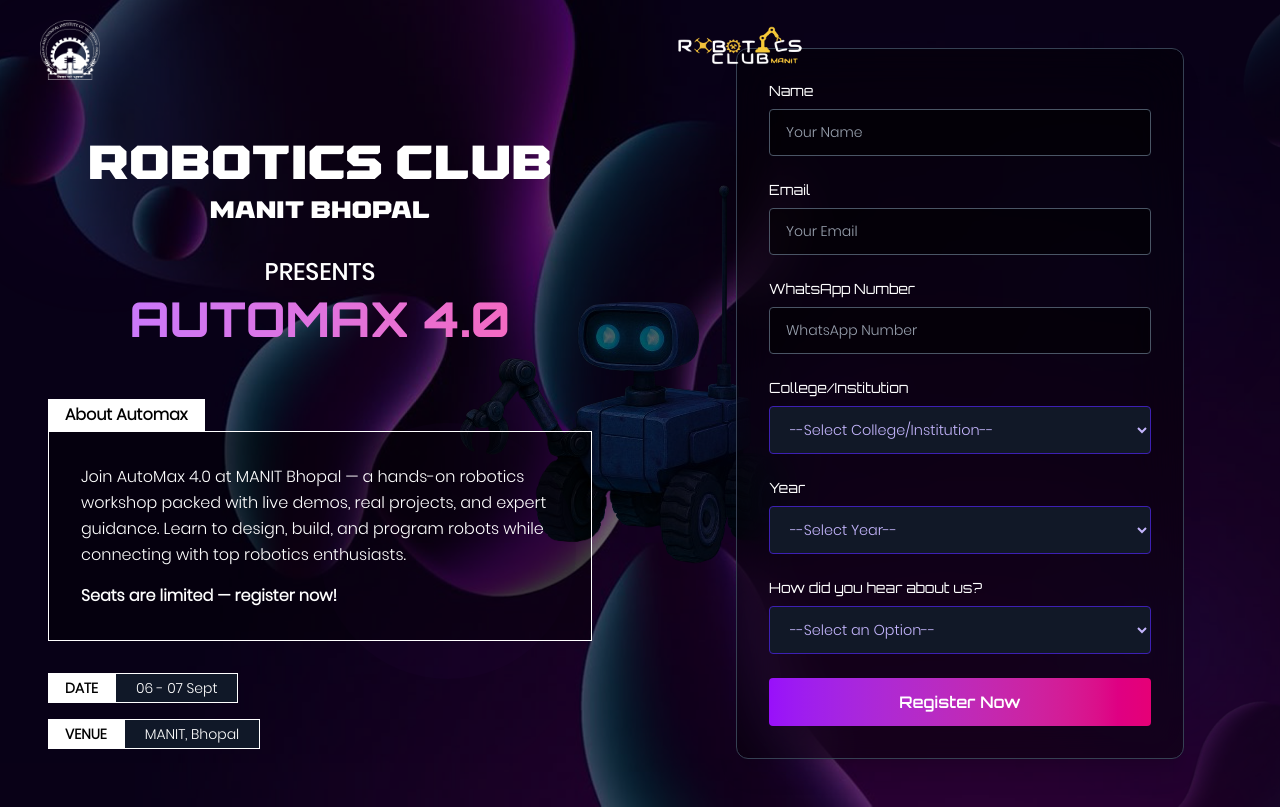
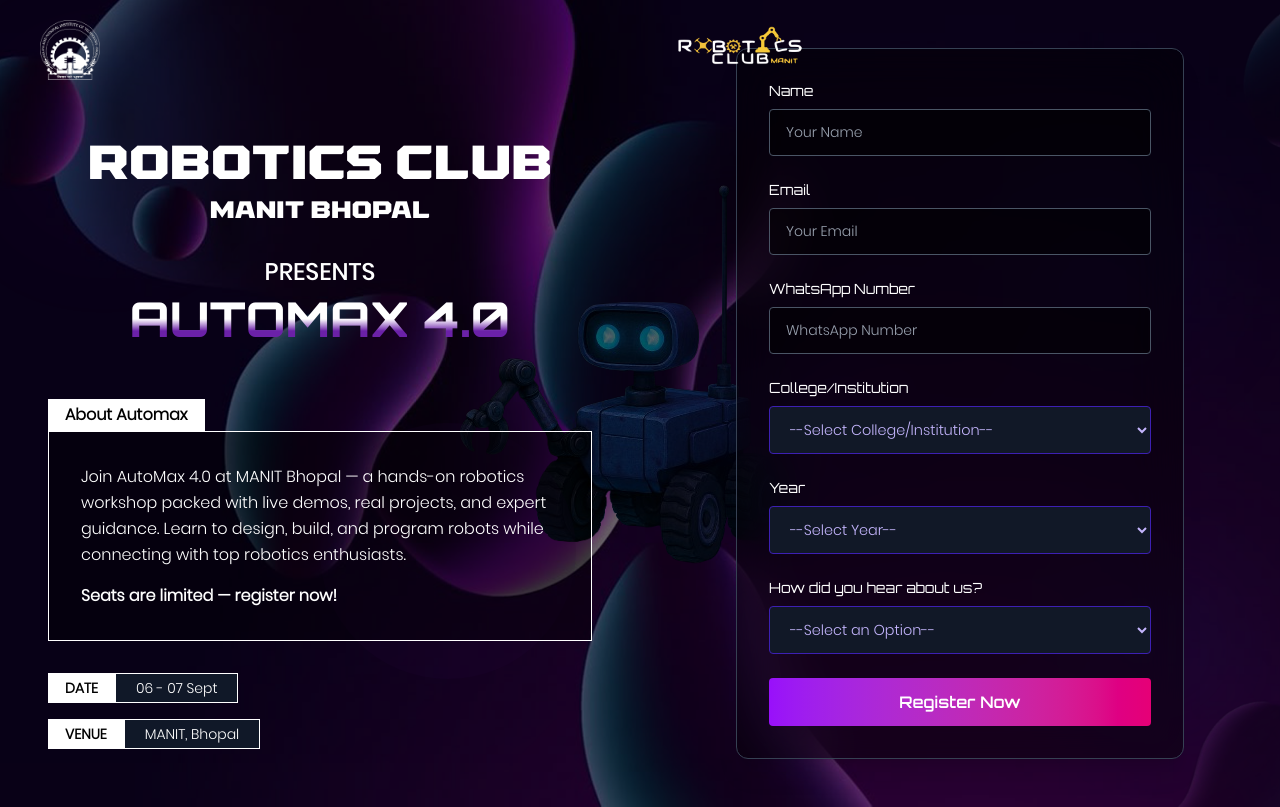
Before and after one commit to anupam-dwivedi06/Robotics-form, a Next.js app: page / in a window 1280 px wide. Built offline with nearby package versions, Linux system fonts and the light colour scheme.

Commit message:
minute changes

```diff
--- a/src/app/globals.css
+++ b/src/app/globals.css
@@ -101,7 +101,19 @@
   color: white;
 }
 
-
+.automata2{
+    font-family: 'Orbitron', sans-serif;
+    background:  linear-gradient(
+    to bottom,
+    white 0%,
+    white ,
+    white ,
+    #6b21a8 ,
+    #6b21a8 100%
+  );;
+  -webkit-background-clip: text;
+  -webkit-text-fill-color: transparent;
+}
 body {
   margin: 0;
   font-family: 'Orbitron', sans-serif;
--- a/src/app/page.jsx
+++ b/src/app/page.jsx
@@ -141,7 +141,7 @@
 
               <div className="mb-6">
                 <div className="text-white text-base md:text-lg mb-2 justify-center gap-5 px-6 text-center some-class text-xxl">PRESENTS</div>
-                <div className=" .gradient-white-to-purple text-transparent bg-gradient-to-r from-purple-400 to-pink-400 bg-clip-text text-3xl md:text-5xl font-bold justify-center gap-5 px-6 text-center">
+                <div className=" .gradient-white-to-purple text-transparent bg-gradient-to-r from-purple-400 to-pink-400 bg-clip-text text-3xl md:text-5xl font-bold justify-center gap-5 px-6 text-center automata2">
                   AUTOMAX 4.0
                 </div>
               </div>
```
